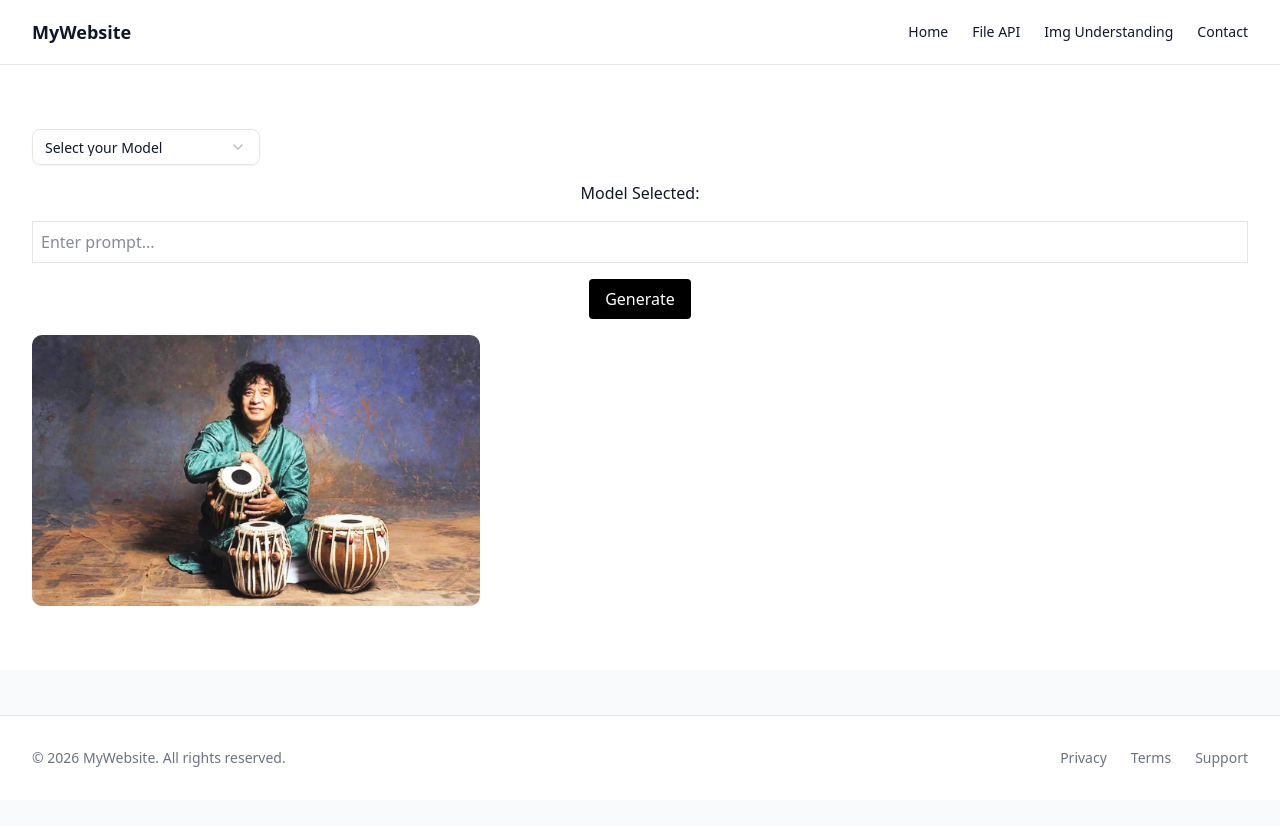
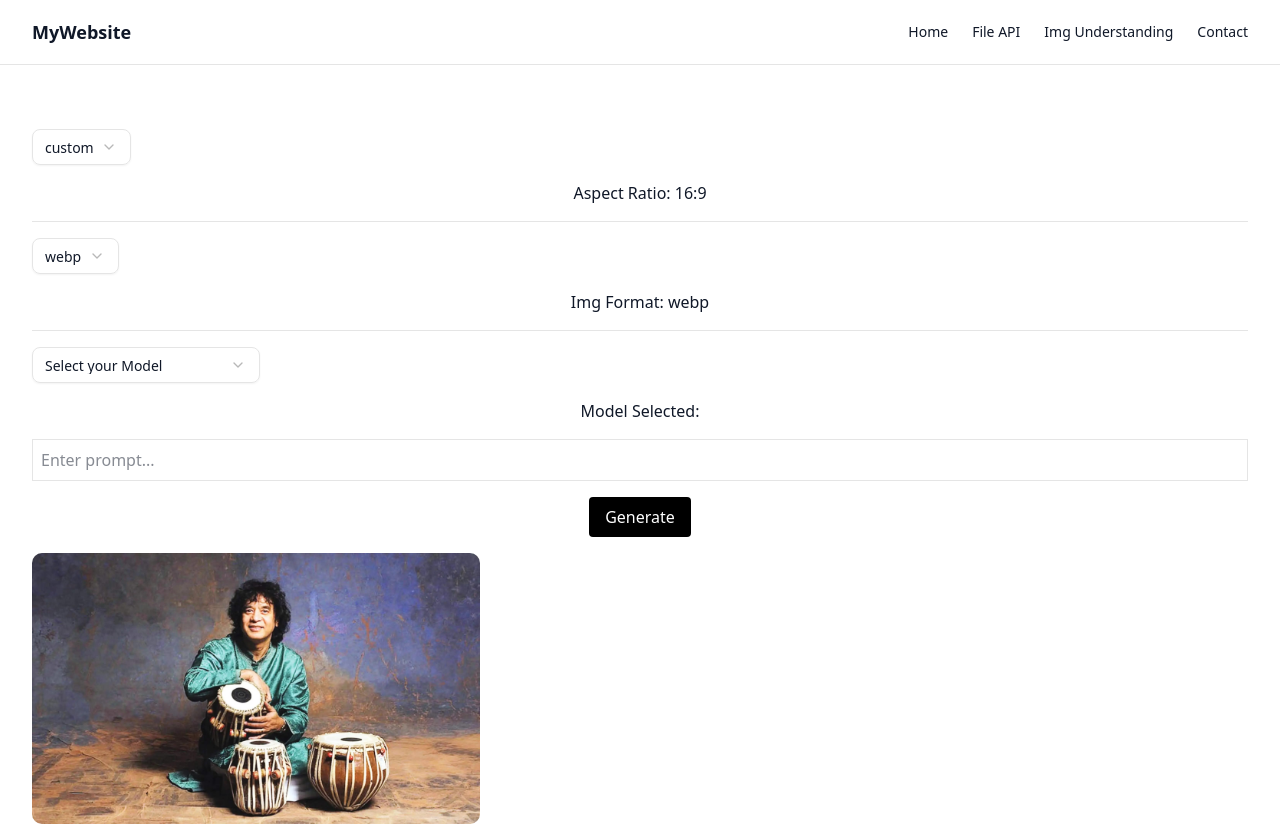
Before and after one commit to devendrabisht/gemini-next-app, a Next.js app: page /img-generation in a window 1280 px wide. Shown: the top 826 px of the page. Before the commit the page ends 800 px from the top, so only its background shows below. Built offline with nearby package versions, Linux system fonts and the light colour scheme.

Commit message:
black-forest-labs/flux-1.1-pro support added via Replicate API

```diff
--- a/src/app/(routes)/img-generation/page.tsx
+++ b/src/app/(routes)/img-generation/page.tsx
@@ -6,7 +6,10 @@ import {
     NativeSelect,
     NativeSelectOptGroup,
     NativeSelectOption,
-} from "@/components/ui/native-select"
+} from "@/components/ui/native-select";
+
+import AspectRatioSelector from "@/components/form/AspectRatioSelector";
+import ImgFormatSelector from "@/components/form/ImgFormatSelector";
 
 export default function ImageGenerator() {
     const [model, setModel] = useState("");
@@ -14,6 +17,9 @@ export default function ImageGenerator() {
     const [image, setImage] = useState<string | null>(null);
     // const [image, setImage] = useState<string | null>("/tabla.jpeg");
     const [loading, setLoading] = useState(false);
+
+    const [aspectRatio, setAspectRatio] = useState("16:9");
+    const [imgFormat, setImgFormat] = useState("webp");
 
     // alert(image);
 
@@ -41,6 +47,22 @@ export default function ImageGenerator() {
 
     return (
         <div className="space-y-4">
+            <AspectRatioSelector
+                onChange={ (event) => {
+                    setAspectRatio(event.target.value)
+                } }
+            />
+            <h1>Aspect Ratio: {aspectRatio}</h1>
+            <hr/>
+
+            <ImgFormatSelector
+                onChange={ (event) => {
+                    setImgFormat(event.target.value)
+                } }
+            />
+            <h1>Img Format: {imgFormat}</h1>
+            <hr/>
+
             <NativeSelect onChange={
                 (event) => {
                     setModel(event.target.value)
--- /dev/null
+++ b/src/components/form/AspectRatioSelector.tsx
@@ -0,0 +1,30 @@
+import {
+    NativeSelect,
+    NativeSelectOptGroup,
+    NativeSelectOption,
+} from "@/components/ui/native-select";
+
+export default function AspectRatioSelector({ onChange }) {
+    const aspectRatios = [
+        "custom",
+        "1:1",
+        "16:9",
+        "3:2",
+        "2:3",
+        "4:5",
+        "5:4",
+        "9:16",
+        "3:4",
+        "4:3"
+    ];
+
+    return (
+        <NativeSelect onChange={onChange}>
+            {
+                aspectRatios.map((aspectRatio) => (
+                    <NativeSelectOption value={aspectRatio} key={aspectRatio}>{aspectRatio}</NativeSelectOption>
+                ))
+            }
+        </NativeSelect>
+    );
+}
--- /dev/null
+++ b/src/components/form/ImgFormatSelector.tsx
@@ -0,0 +1,23 @@
+import {
+    NativeSelect,
+    NativeSelectOptGroup,
+    NativeSelectOption,
+} from "@/components/ui/native-select";
+
+export default function ImgFormatSelector({ onChange }) {
+    const formats = [
+        "webp",
+        "jpg",
+        "png"
+    ];
+
+    return (
+        <NativeSelect onChange={onChange}>
+            {
+                formats.map((format) => (
+                    <NativeSelectOption value={format} key={format}>{format}</NativeSelectOption>
+                ))
+            }
+        </NativeSelect>
+    );
+}
```
